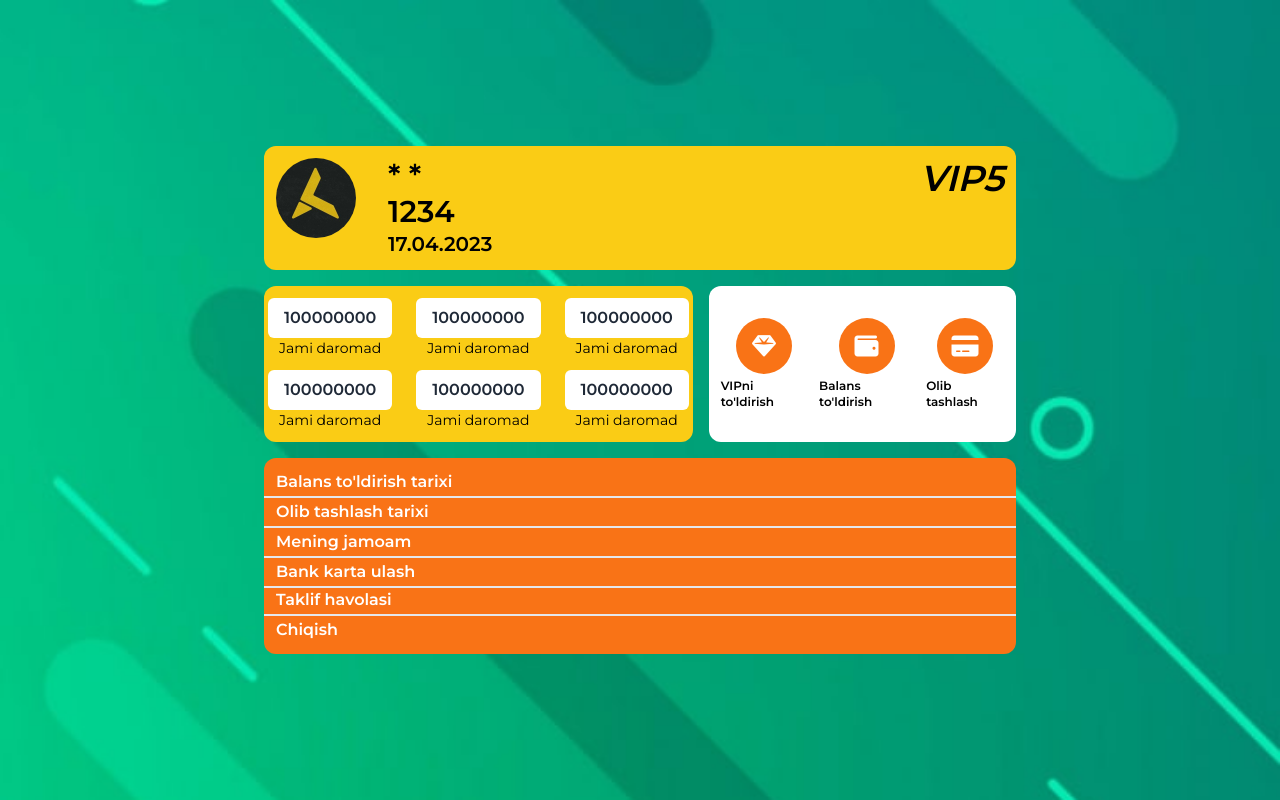
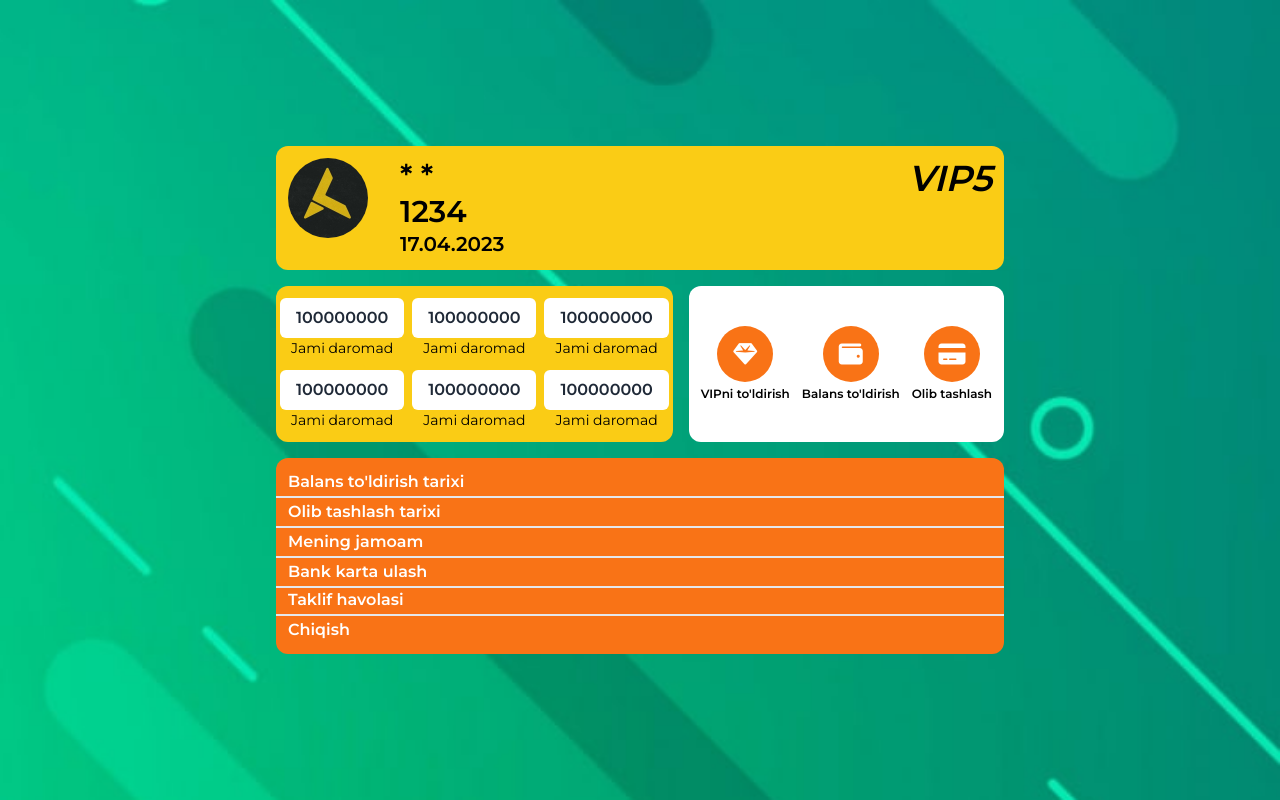
Before and after one commit to itkncoder/avolon, a React (Vite) app: page / in a window 1280 px wide. Built offline with nearby package versions, Linux system fonts and the light colour scheme.

Commit message:
fix end end

```diff
--- a/src/pages/Home.jsx
+++ b/src/pages/Home.jsx
@@ -14,7 +14,7 @@ const Home = () => {
                     <h1 className="text-4xl font-bold italic sm:flex sm:justify-end sm:w-full">VIP5</h1>
                 </div>
                 <div className="flex flex-col md:flex-row md:justify-between">
-                    <div className="bg-yellow-400 flex justify-around items-center px-1 py-3 m-2 rounded-xl sm:justify-center sm:gap-6 md:w-7/12">
+                    <div className="bg-yellow-400 flex justify-around items-center px-1 py-3 m-2 rounded-xl sm:justify-center sm:gap-6 md:w-7/12 md:gap-2">
                         <div className="flex flex-col items-center gap-2 sm:gap-3">
                             <div className="flex flex-col items-center">
                                 <p className="text-md font-semibold bg-white text-gray-800 rounded-md py-0.5 px-1 sm:px-4 sm:py-2 sm:text-normal sm:rounded-md">100000000</p>
```
